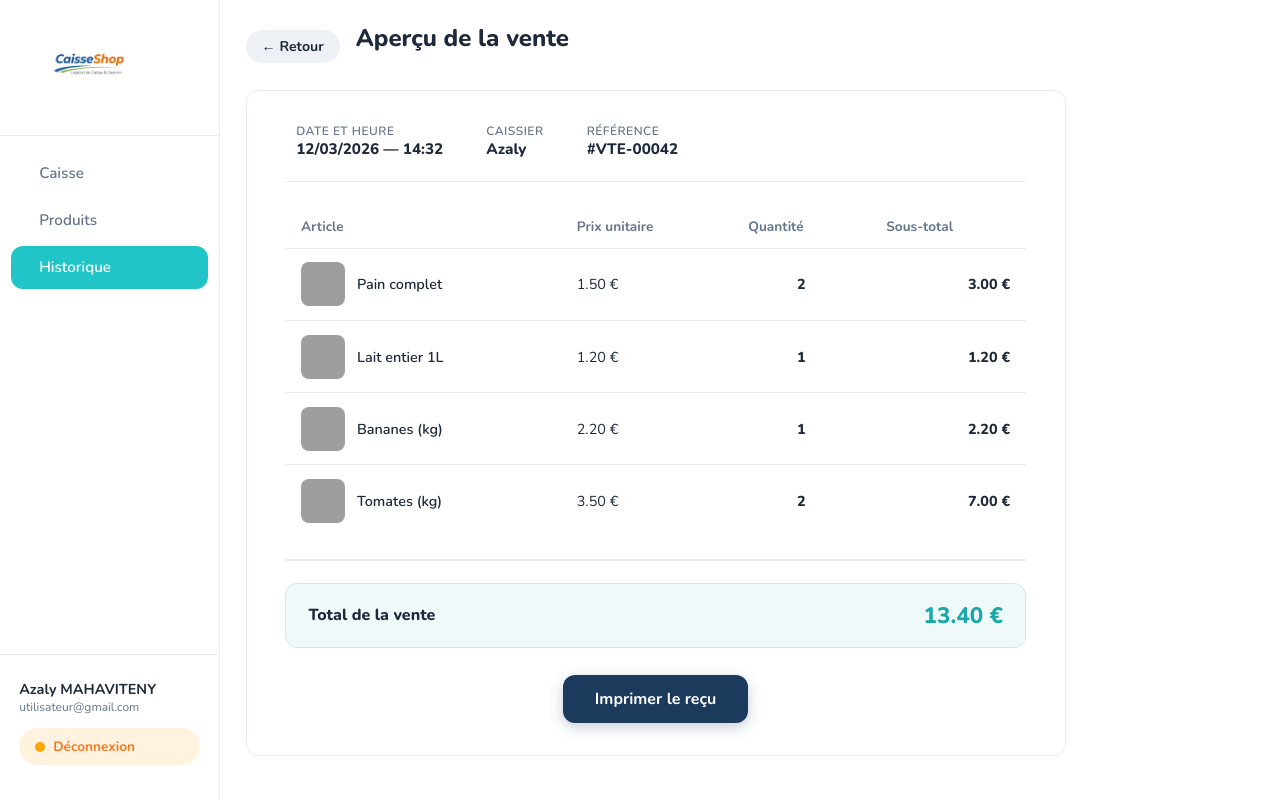
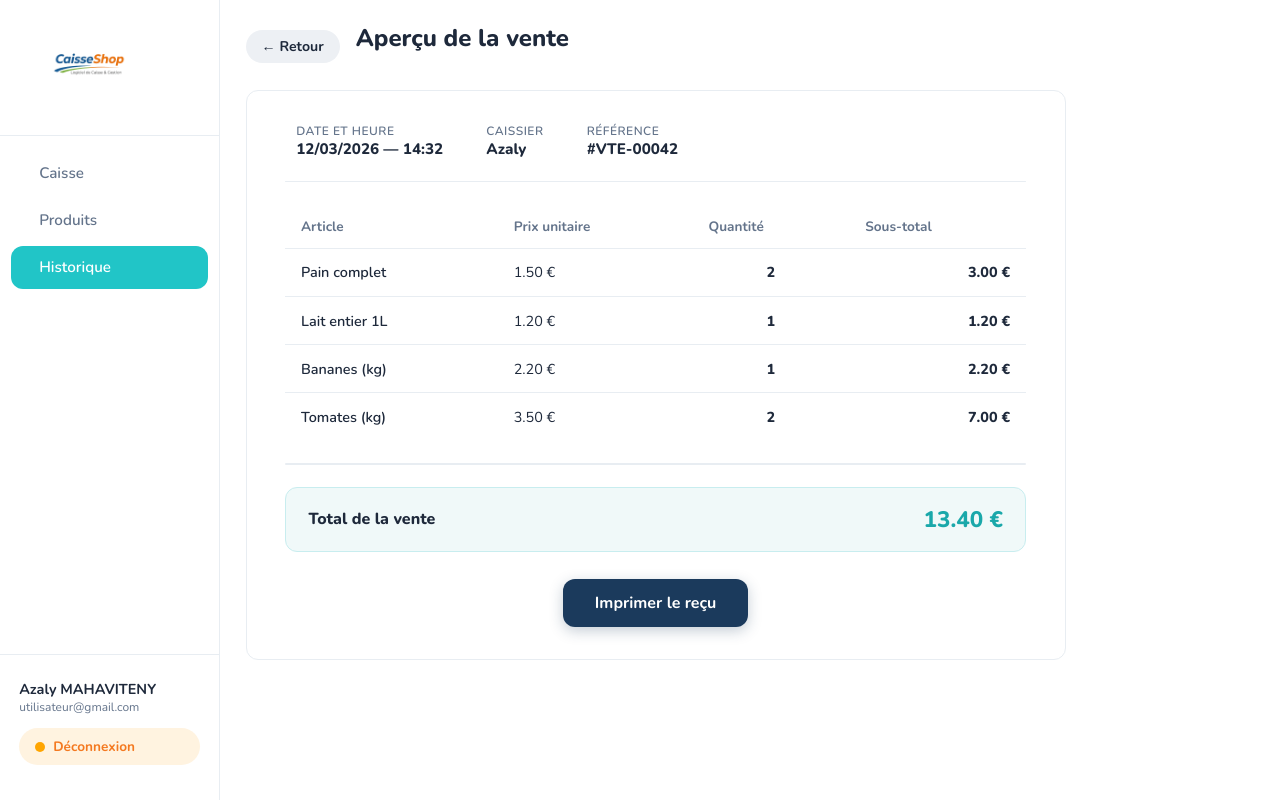
Before and after one commit to Mahavitenyazaly/CaisseShop, a PHP site: the page made by FrontOffice/aperçu.php in a window 1280 px wide. Run offline with PHP 8.4, Linux system fonts and the light colour scheme; grey boxes are pictures that could not be loaded.

Commit message:
Quelques changements dans la page historique et aperçu.

```diff
--- a/FrontOffice/aperçu.php
+++ b/FrontOffice/aperçu.php
@@ -92,7 +92,6 @@
             <tbody>
                 <tr>
                     <td class="article-name">
-                        <img src="../Images/pain-complet.jpg" alt="Pain complet" class="art-img">
                         Pain complet
                     </td>
                     <td>1.50 €</td>
@@ -101,7 +100,6 @@
                 </tr>
                 <tr>
                     <td class="article-name">
-                        <img src="../Images/lait-de-vache.jpg" alt="Lait entier" class="art-img">
                         Lait entier 1L
                     </td>
                     <td>1.20 €</td>
@@ -110,7 +108,6 @@
                 </tr>
                 <tr>
                     <td class="article-name">
-                        <img src="../Images/bananes.jpg" alt="Bananes" class="art-img">
                         Bananes (kg)
                     </td>
                     <td>2.20 €</td>
@@ -119,7 +116,6 @@
                 </tr>
                 <tr>
                     <td class="article-name">
-                        <img src="../Images/tomate.webp" alt="Tomates" class="art-img">
                         Tomates (kg)
                     </td>
                     <td>3.50 €</td>
--- a/FrontOffice/historique.php
+++ b/FrontOffice/historique.php
@@ -104,6 +104,7 @@ $Vente=$Selectuser->fetchAll();
         <table class="histo-table">
             <thead>
                 <tr>
+                    <th>Vente</th>
                     <th>Date</th>
                     <th>Total</th>
                     <th>Articles</th>
@@ -114,11 +115,12 @@ $Vente=$Selectuser->fetchAll();
             <tbody>
  <?php for ($i = 0; $i < count($Vente); $i++) {?>
                 <tr>
+                    <td> Vente #<?php echo $i+1?></td>
                     <td><?php echo $Vente[$i]['Date']?></td>
                     <td class="histo-total"><?php echo $Vente[$i]['Total']?></td>
                     <td class="histo-articles"><?php echo $Vente[$i]['NbArticle']?></td>
                     <td><?php echo $Vente[$i]['Prenom'].' '.$Vente[$i]['Nom']?></td>
-                    <td><button class="btn-apercu">👁 Aperçu</button></td>
+                    <td><a href="aperçu.php" class="btn-apercu">👁 Aperçu</a></td>
                 </tr>
             <?php }?>
 
```
